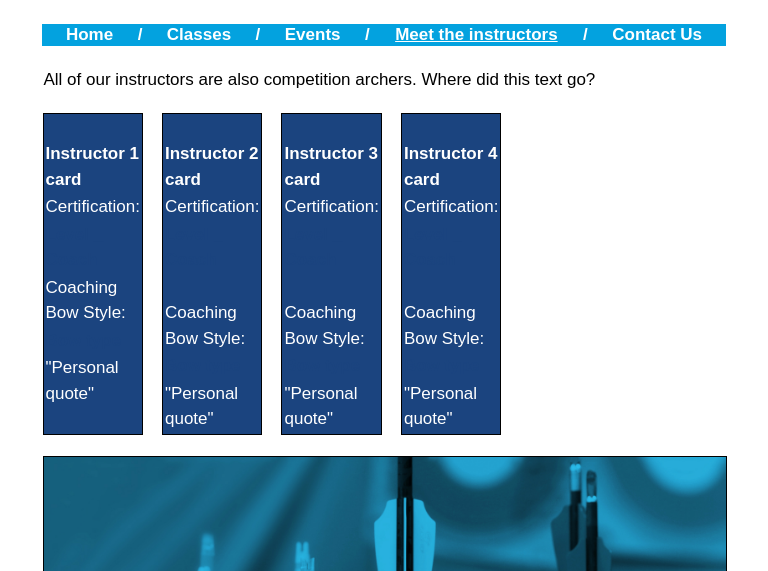
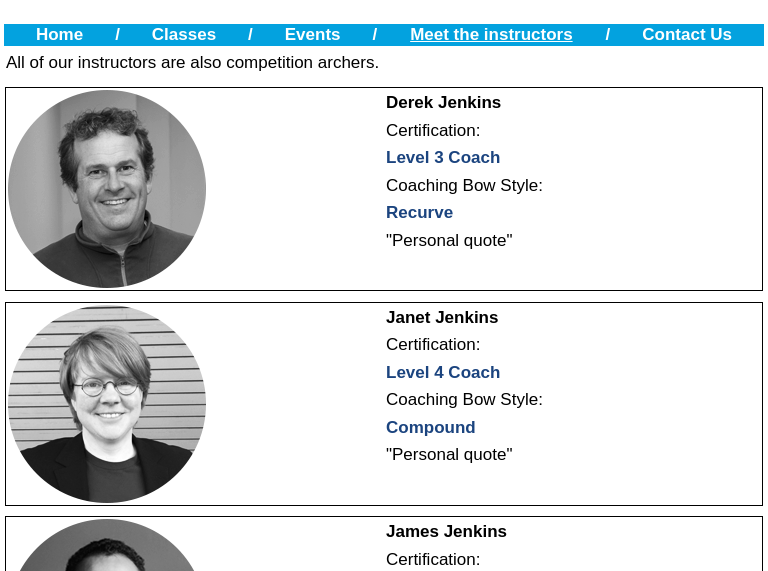
Before and after one commit to StevenM82/archery-html-css-only, a website: page instructors.html in a window 768 px wide. Shown: the top 571 px of the page. Drawn offline with Linux system fonts and the light colour scheme.

Commit message:
the media query from 768px to 919px wont allow grid-template-columns make just two rows of cards

```diff
--- a/instructors.html
+++ b/instructors.html
@@ -31,62 +31,56 @@
 
       <section class="instructor-section">
         <article class="instructor-intro">
-          <p>
-            All of our instructors are also competition archers. Where did this
-            text go?
-          </p>
+          <p>All of our instructors are also competition archers.</p>
         </article>
 
         <!-- the instructor cards will probably be made using bootstrap
             in final production. If I make the cards using a JS array, I
             could have them auto populate -->
         <article class="card-background">
-          <img />
+          <img src="images/instructor-bio-image1.png" />
           <div class="card-flex">
-            <h2>Instructor 1 card</h2>
+            <h2>Derek Jenkins</h2>
             <p>Certification:</p>
-            <h3>Level _ Coach</h3>
+            <h3>Level 3 Coach</h3>
             <p>Coaching Bow Style:</p>
-            <h3>Bow type</h3>
+            <h3>Recurve</h3>
             <quote>"Personal quote"</quote>
           </div>
         </article>
 
         <article class="card-background">
-          <img />
+          <img src="images/instructor-bio-image2.png" />
           <div class="card-flex">
-            <h2>Instructor 2 card</h2>
+            <h2>Janet Jenkins</h2>
             <p>Certification:</p>
-            <h3>Level _ Coach</h3>
-            <br />
+            <h3>Level 4 Coach</h3>
             <p>Coaching Bow Style:</p>
-            <h3>Bow type</h3>
+            <h3>Compound</h3>
             <quote>"Personal quote"</quote>
           </div>
         </article>
 
         <article class="card-background">
-          <img />
+          <img src="images/instructor-bio-image3.png" />
           <div class="card-flex">
-            <h2>Instructor 3 card</h2>
+            <h2>James Jenkins</h2>
             <p>Certification:</p>
-            <h3>Level _ Coach</h3>
-            <br />
+            <h3>Level 3 Coach</h3>
             <p>Coaching Bow Style:</p>
-            <h3>Bow type</h3>
+            <h3>Recurve and Compound</h3>
             <quote>"Personal quote"</quote>
           </div>
         </article>
 
         <article class="card-background">
-          <img />
+          <img src="images/instructor-bio-image4.png" />
           <div class="card-flex">
-            <h2>Instructor 4 card</h2>
+            <h2>Alan Jenkins</h2>
             <p>Certification:</p>
-            <h3>Level _ Coach</h3>
-            <br />
+            <h3>Level 4 Coach</h3>
             <p>Coaching Bow Style:</p>
-            <h3>Bow type</h3>
+            <h3>Compound</h3>
             <quote>"Personal quote"</quote>
           </div>
         </article>
--- a/styles/stylesheet.css
+++ b/styles/stylesheet.css
@@ -22,7 +22,6 @@
   grid-template-columns: repeat(12, 1fr);
   gap: 1rem;
 }
-
 .h2 {
   display: flex;
   grid-row: 1;
@@ -124,13 +123,17 @@ article {
   grid-area: 1 / 1 / 1 / span 12;
 }
 .card-background {
-  background-color: rgb(27, 68, 127);
+  --auto-grid-min-size: 16rem;
+  display: grid;
+  grid-template-columns: repeat(
+    auto-fill,
+    minmax(var(--auto-grid-min-size), 1fr)
+  );
   border: 1px solid black;
 }
 .card-flex {
   display: flex;
   flex-direction: column;
-  color: rgb(255, 255, 255);
 }
 
 /*---- Classes offered ----*/
@@ -212,7 +215,7 @@ article {
     gap: 0;
   }
   .instructor-section {
-    color: rgb(255, 255, 255);
+    row-gap: 0.5rem;
   }
   .menu {
     flex-wrap: wrap;
@@ -225,10 +228,6 @@ article {
     grid-row: 1;
     grid-column: 1 / span 12;
     justify-content: center;
-    color: rgb(255, 255, 255);
-  }
-  h3 {
-    color: rgb(255, 255, 255);
   }
   .policy {
     grid-area: 12 / 1 / 12 / span 12;
@@ -237,7 +236,35 @@ article {
     color: white;
   }
 }
-
+@media screen and (min-width: 768px) and (max-width: 919px) {
+  .grid-main,
+  .header-container,
+  .instructor-section {
+    grid-template-columns: 1fr;
+    gap: 0;
+  }
+  .instructor-section {
+    row-gap: 0.5rem;
+  }
+  .menu {
+    flex-wrap: wrap;
+  }
+  .instructor-intro {
+    grid-area: auto;
+  }
+  .h2 {
+    display: flex;
+    grid-row: 1;
+    grid-column: 1 / span 12;
+    justify-content: center;
+  }
+  .policy {
+    grid-area: 12 / 1 / 12 / span 12;
+    font-size: 0.5rem;
+    padding-left: 10px;
+    color: white;
+  }
+}
 .col-1 {
   width: 8.33%;
 }
```
Also changed, not shown: index.html (+1 -1 lines).
